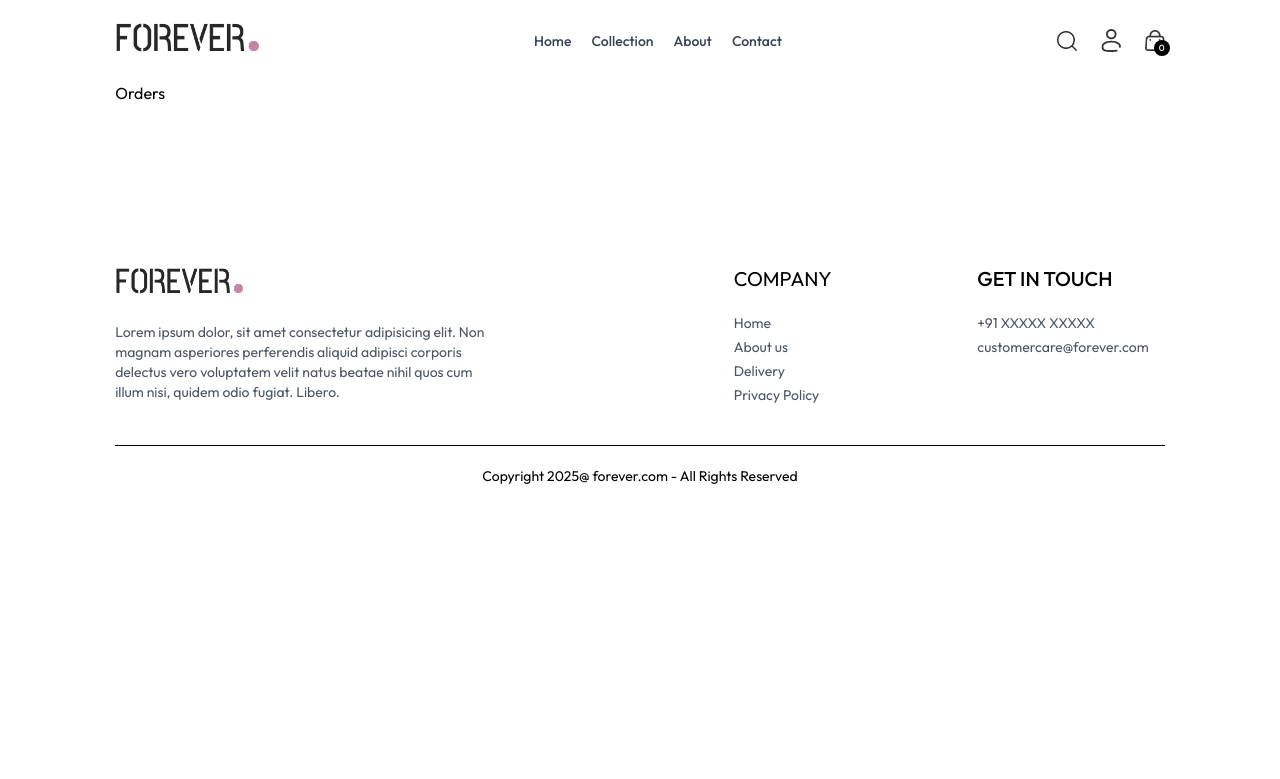
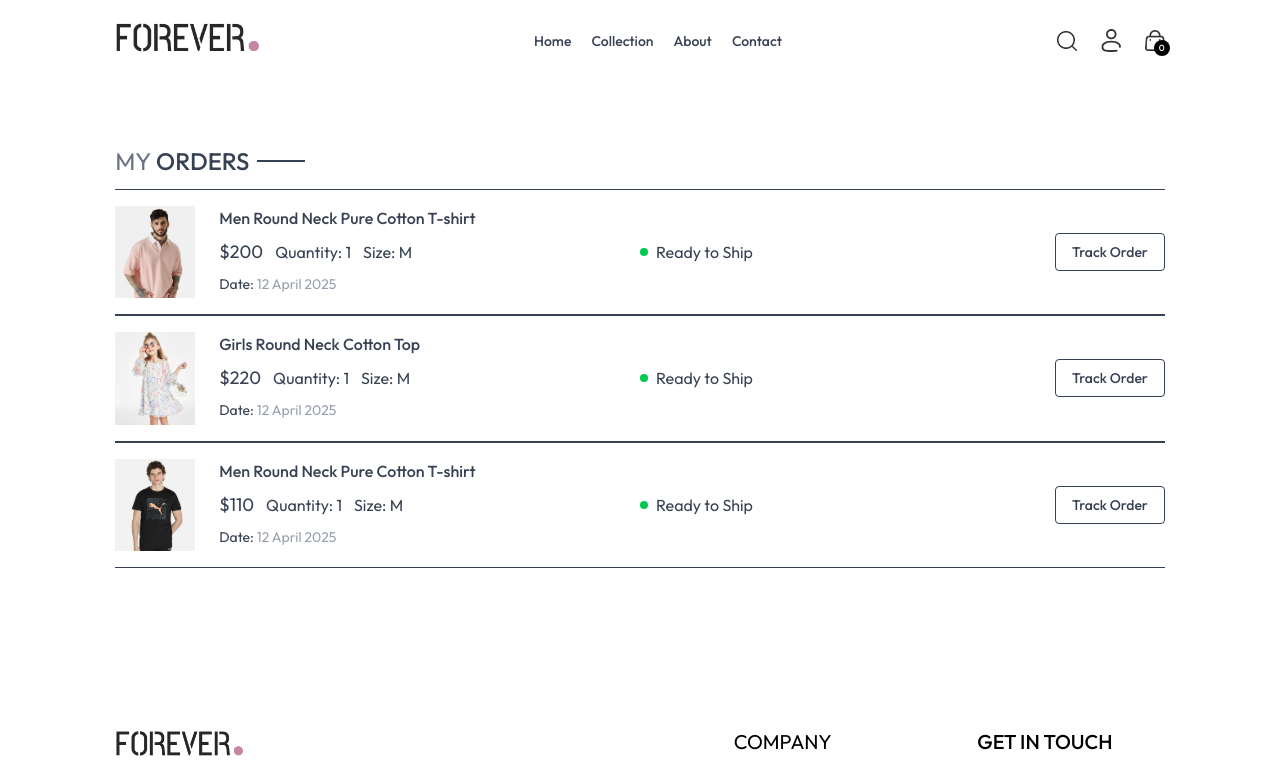
Before and after one commit to satyasootar/Fashion., a React (Vite) app in the folder frontend/: page /orders in a window 1280 px wide. Shown: the top 779 px of the page. Built offline with nearby package versions, Linux system fonts and the light colour scheme.

Commit message:
add Orders component to display user orders with product details and tracking option

```diff
--- a/frontend/src/pages/Orders.jsx
+++ b/frontend/src/pages/Orders.jsx
@@ -1,8 +1,42 @@
-import React from 'react'
+import React, { useContext } from 'react'
+import { ShopContext } from '../context/ShopContext'
+import Title from '../components/Title'
 
 const Orders = () => {
+    const { products, currency } = useContext(ShopContext)
     return (
-        <div>Orders</div>
+        <div className='borber-t pt-16' >
+            <div className='text-2xl' >
+                <Title text1={"MY"} text2={' ORDERS'} />
+            </div>
+            <div>
+                {
+                    products.slice(1, 4).map((item, index) => (
+                        <div key={index} className='py-4 border-t border-b text-gray-700 flex flex-col md:flex-row md:items-center md:justify-between gap-4' >
+                            <div className='flex items-start gap-6 text-sm' >
+                                <img className='w-16 sm:w-20' src={item.image[0]} alt="" />
+                                <div>
+                                    <p className='text-base font-medium' >{item.name}</p>
+                                    <div className='flex items-center gap-3 mt-2 text-base text-gray-700' >
+                                        <p className='text-lg' >{currency}{item.price}</p>
+                                        <p>Quantity: 1</p>
+                                        <p>Size: M</p>
+                                    </div>
+                                    <p className='mt-2' >Date: <span className='text-gray-400' >12 April 2025</span></p>
+                                </div>
+                            </div>
+                            <div className='md:w-1/2 flex justify-between' >
+                                <div className='flex items-center gap-2' >
+                                    <p className='min-w-2 h-2 rounded-full bg-green-500' ></p>
+                                    <p className='text-sm md:text-base' >Ready to Ship</p>
+                                </div>
+                                <button className='border px-4 py-2 text-sm font-medium rounded-sm' >Track Order</button>
+                            </div>
+                        </div>
+                    ))
+                }
+            </div>
+        </div>
     )
 }
 
```
Also changed, not shown: 1 other file (tests, documents, lock files or other folders).
